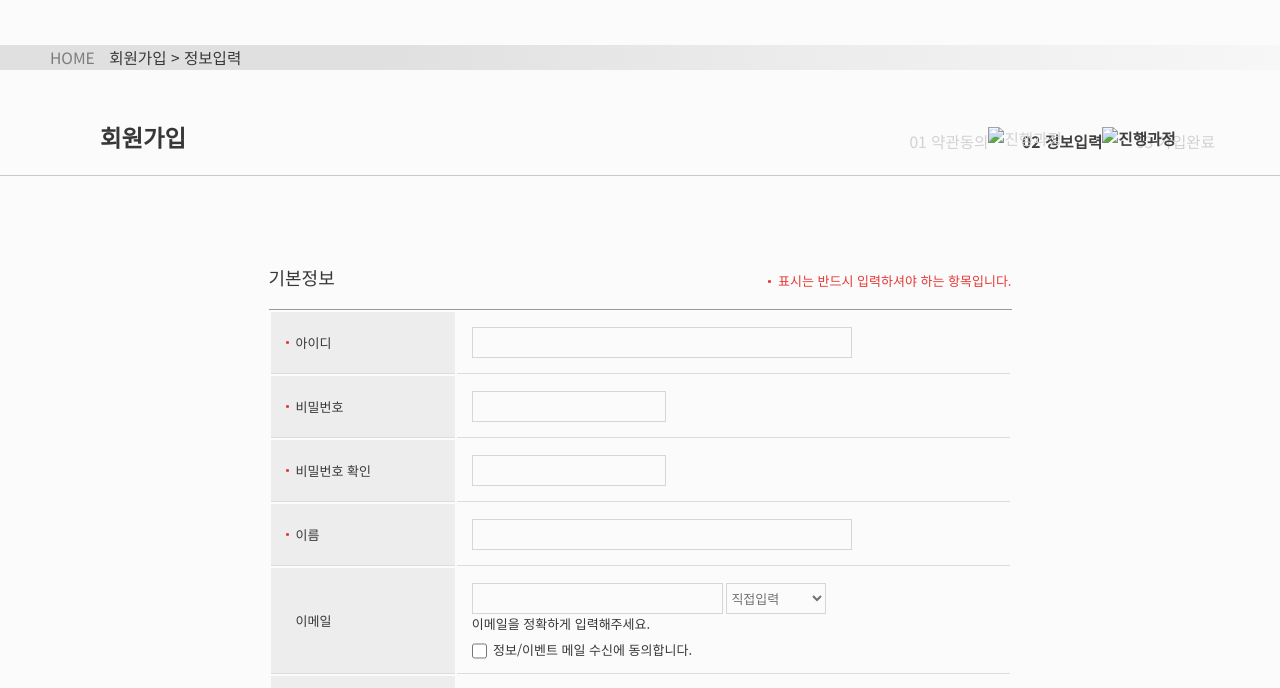
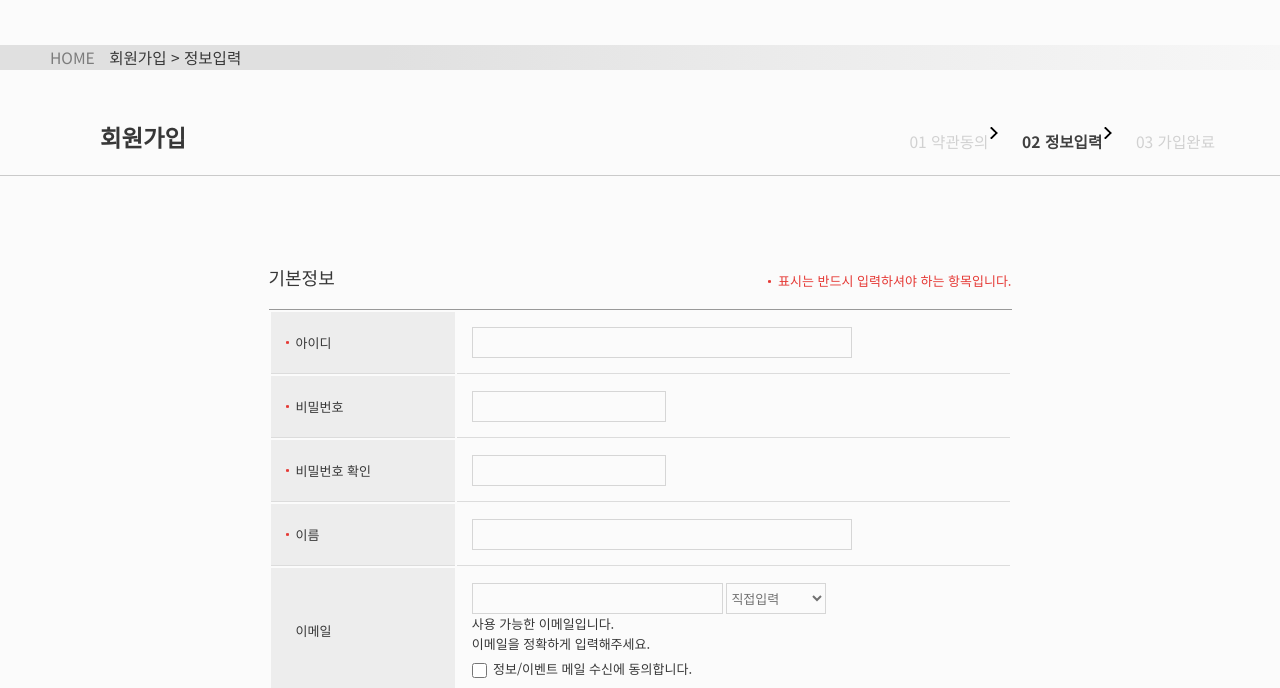
Before and after one commit to do88y/campingweb, a plain HTML site: page join2.html in a window 1280 px wide. Shown: the part 65-753 px from the top of the page. Drawn offline with Linux system fonts and the light colour scheme.

Commit message:
이미지 안 보이는 현상 ./ 붙임

```diff
--- a/join2.html
+++ b/join2.html
@@ -147,14 +147,14 @@
                                         <span>01</span>
                                         약관동의
                                         <span>
-                                            <img src="images/regular-right-24.png" alt="진행과정">
+                                            <img src="./images/right-arrow.png" alt="진행과정">
                                         </span>
                                     </li>
                                     <li class="page_on">
                                         <span>02</span>
                                         정보입력
                                         <span>
-                                            <img src="images/regular-right-24.png" alt="진행과정">
+                                            <img src="./images/right-arrow.png" alt="진행과정">
                                         </span>
                                     </li>
                                     <li>
@@ -234,6 +234,7 @@
                                                                     <option value="@gmail.com">gmail.com</option>
                                                                 </select>
                                                                 <div class="member_warnimg">
+                                                                    <div id="email_correct" class="text_warning" style="display: block;">사용 가능한 이메일입니다.</div>
                                                                     <div id="email_error" class="text_warning" style="display: block;">이메일을 정확하게 입력해주세요.</div>
                                                                 </div>
                                                             </div>
```
